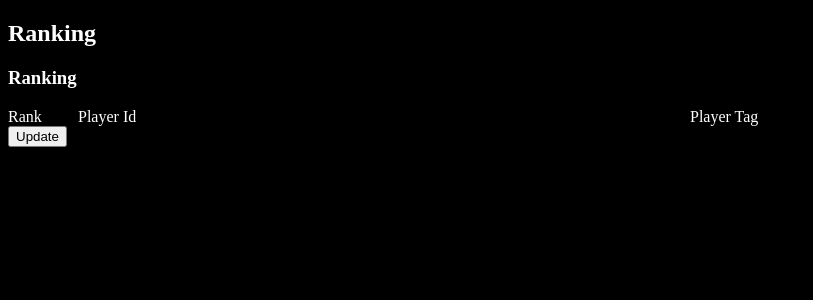
After one commit to sidschingis/smash-pr-tool, a Symfony app: template templates/ranking/season_ranking.html.twig in a window 1280 px wide. The commit adds this page. Shown: the top 300 px of the page, without its empty margins (0-813 px from the left). Run offline with Twig, Linux system fonts and the light colour scheme; the template is opened without the code that fills it, so the values that code supplies are empty; style sheets or scripts are compiled from the project's sources; some libraries are stand-ins or nearby versions.

Commit message:
feat: Add Ranking Management

```diff
--- a/assets/styles/app.css
+++ b/assets/styles/app.css
@@ -1,18 +1,27 @@
+:root {
+    --color-background: black;
+    --color-text: white;
+    --color-highlight: red;
+    --color-disabled: gray;
+    --color-link: blue;
+    --color-link-visited: lightskyblue;
+}
+
 body {
-    background-color: black;
-    color: white;
+    background-color: var(--color-background);
+    color: var(--color-text);
 
     a {
         font-weight: bold;
-        color: blue;
+        color: var(--color-link);
     }
 
     a:visited {
-        color: lightskyblue;
+        color: var(--color-link-visited);
     }
 
     a:hover {
-        color: red;
+        color: var(--color-highlight);
     }
 
     label.row-label {
@@ -20,7 +29,7 @@ body {
     }
 
     label.row-label:hover {
-        background-color: red;
+        background-color: var(--color-highlight);
     }
 
     form {
@@ -30,7 +39,7 @@ body {
         }
 
         button:hover {
-            background-color: red;
+            background-color: var(--color-highlight);
         }
 
         .d-flex-row {
@@ -42,12 +51,12 @@ body {
             }
 
             :hover {
-                background-color: red;
+                background-color: var(--color-highlight);
             }
         }
 
         input[readonly="readonly"] {
-            background-color: grey;
+            background-color: var(--color-disabled);
             cursor: default;
         }
     }
@@ -111,7 +120,7 @@ body {
 
         label:hover {
             cursor: pointer;
-            background-color: red;
+            background-color: var(--color-highlight);
         }
     }
 }
@@ -134,7 +143,7 @@ body {
         flex-wrap: wrap;
 
         :hover {
-            background-color: red;
+            background-color: var(--color-highlight);
         }
 
         .set-data {
@@ -180,3 +189,25 @@ body {
         flex-direction: column;
     }
 }
+
+#SeasonRanking {
+    .rank-row {
+        display: flex;
+        gap: 30px;
+        justify-content: space-between;
+
+        .rank {
+            flex-grow: 0;
+            flex-basis: 40px;
+        }
+
+        .player-id,
+        .player-tag {
+            flex: 1;
+        }
+    }
+
+    .rank-row:hover {
+        background-color: var(--color-highlight);
+    }
+}
--- a/src/Controller/RankingController.php
+++ b/src/Controller/RankingController.php
@@ -7,6 +7,7 @@ use App\Entity\Season;
 use App\Forms\Ranking\AddSeasonForm;
 use App\Forms\Ranking\EditSeasonForm;
 use App\Http\LinkData;
+use App\Queries\Ranking\FetchRankings;
 use App\Queries\Ranking\FetchWinsLosses;
 use App\Repository\SeasonRepository;
 use Doctrine\ORM\EntityManagerInterface;
@@ -206,7 +207,8 @@ class RankingController extends AbstractController
             return $this->redirectToRoute('app_ranking_season_crud');
         }
 
-        $existingRankings = [];
+        $query = new FetchRankings();
+        $existingRankings = $query->getData($entityManager, $idSeason);
 
         $rankings = [];
         foreach(range(1, 20) as $rank) {
@@ -229,6 +231,8 @@ class RankingController extends AbstractController
             'ranking/season_ranking.html.twig',
             [
                 'seasonName' => $season->getName(),
+                'updateAction' => $this->generateUrl('app_action_updateRankings'),
+                'idSeason' => $idSeason,
                 'rankings' => $rankings,
             ],
         );
--- /dev/null
+++ b/templates/ranking/season_ranking.html.twig
@@ -0,0 +1,32 @@
+{% extends 'base.html.twig' %}
+
+{% set titleString = 'Ranking ' ~ seasonName %}
+
+{% block title %}{{titleString}}{% endblock %}
+
+{% block body %}
+<h2>{{titleString}}</h2>
+
+<div id="SeasonRanking">
+    <section>
+        <h3>Ranking</h3>
+        <form action="{{updateAction}}" method="POST">
+            <input type="hidden" name="idSeason" value="{{idSeason}}">
+            <div class="rank-row">
+                <span class="rank">Rank</span>
+                <span class="player-id">Player Id</span>
+                <span class="player-tag">Player Tag</span>
+            </div>
+            {% for data in rankings %}
+            <div class="rank-row">
+                <span class="rank">{{data.rank}}</span>
+                <input class="player-id" type="text" value="{{data.idPlayer}}" name="idPlayer[{{data.rank}}]"
+                    required="required">
+                <span class="player-tag">{{data.playerTag}}</span>
+            </div>
+            {% endfor %}
+            <button type="submit">Update</button>
+        </form>
+    </section>
+</div>
+{% endblock %}
```
Also changed, not shown: src/Action/Ranking/UpdateRankings.php (added, +51 -0 lines), src/Controller/ActionController.php (+21 -0 lines), src/Queries/Ranking/FetchRankings.php (added, +60 -0 lines).
